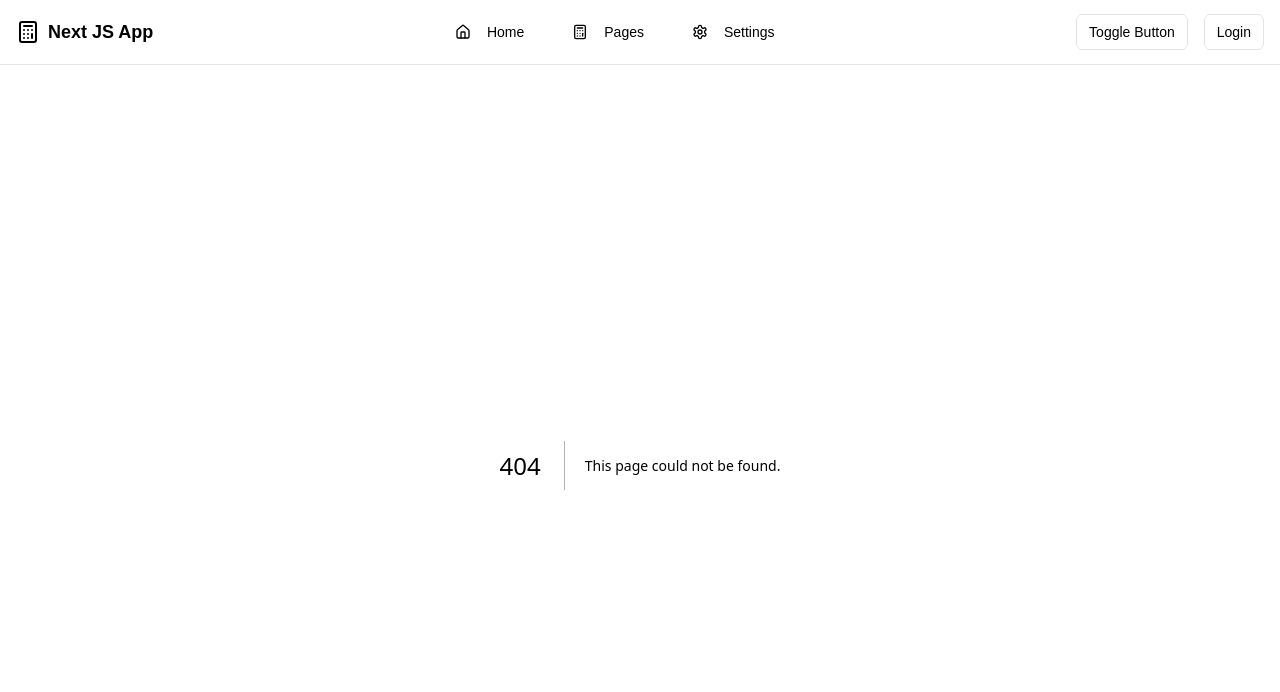
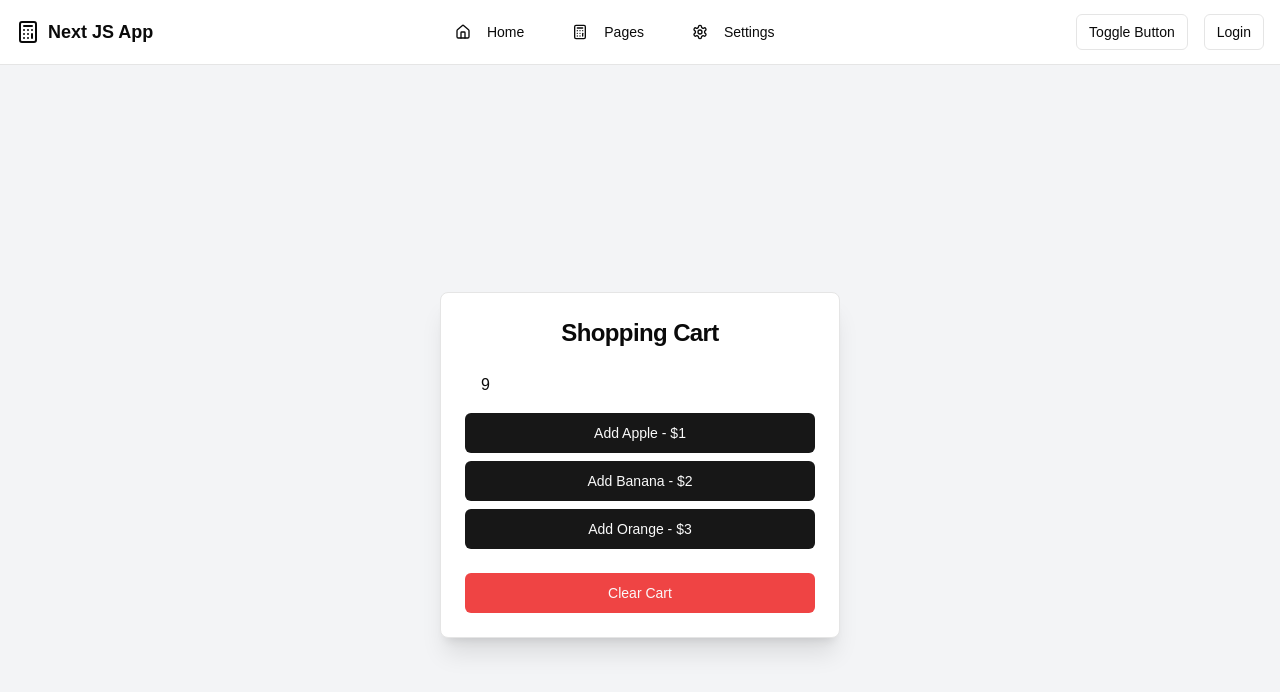
Before and after one commit to 1hirak/ProjectDisplay, a Next.js app: page /ShoppingCartManager in a window 1280 px wide. Before the commit this address had no page. Shown: the top 692 px of the page. Built offline with nearby package versions, Linux system fonts and the light colour scheme.

Commit message:
[problem added]

```diff
--- /dev/null
+++ b/src/app/ShoppingCartManager/page.jsx
@@ -0,0 +1,51 @@
+'use client'
+
+import { useReducer } from "react";
+import { Card, CardContent, CardHeader, CardTitle } from "@/components/ui/card";
+import { Button } from "@/components/ui/button";
+
+const products = [
+  { id: 1, name: "Apple", price: 1 },
+  { id: 2, name: "Banana", price: 2 },
+  { id: 3, name: "Orange", price: 3 },
+];
+
+export default function ShoppingCart() {
+  // Add useReducer here
+
+  return (
+    <div className="flex justify-center items-center min-h-screen bg-gray-100">
+      <Card className="w-[400px] shadow-xl">
+        <CardHeader>
+          <CardTitle className="text-center text-2xl font-bold">Shopping Cart</CardTitle>
+        </CardHeader>
+        <CardContent>
+          <ul className="list-disc pl-4">
+            {/* Render cart items here */}9
+          </ul>
+
+          <div className="mt-4">
+            {/* Product Buttons */}
+            {products.map((product) => (
+              <Button
+                key={product.id}
+                onClick={() => { /* Dispatch add to cart */ }}
+                className="block w-full mb-2"
+              >
+                Add {product.name} - ${product.price}
+              </Button>
+            ))}
+          </div>
+
+          <Button
+            onClick={() => { /* Dispatch clear cart */ }}
+            variant="destructive"
+            className="mt-4 w-full"
+          >
+            Clear Cart
+          </Button>
+        </CardContent>
+      </Card>
+    </div>
+  );
+}
--- a/src/components/navbar.jsx
+++ b/src/components/navbar.jsx
@@ -97,6 +97,13 @@ export function Navbar() {
                 > <Link href="/CounterwithStepIncrementDecrement">Counter /w Step In/De</Link>
 
                 </Button>
+                <Button
+
+                  variant="ghost"
+                  className="w-full justify-start hover:bg-gray-100 dark:hover:bg-gray-800"
+                > <Link href="/ShoppingCartManager">Shopping Cart Manager</Link>
+
+                </Button>
               </Card>
             </div>
           </div>
```
Also changed, not shown: src/app/CounterwithStepIncrementDecrement/page.jsx (+0 -9 lines).
